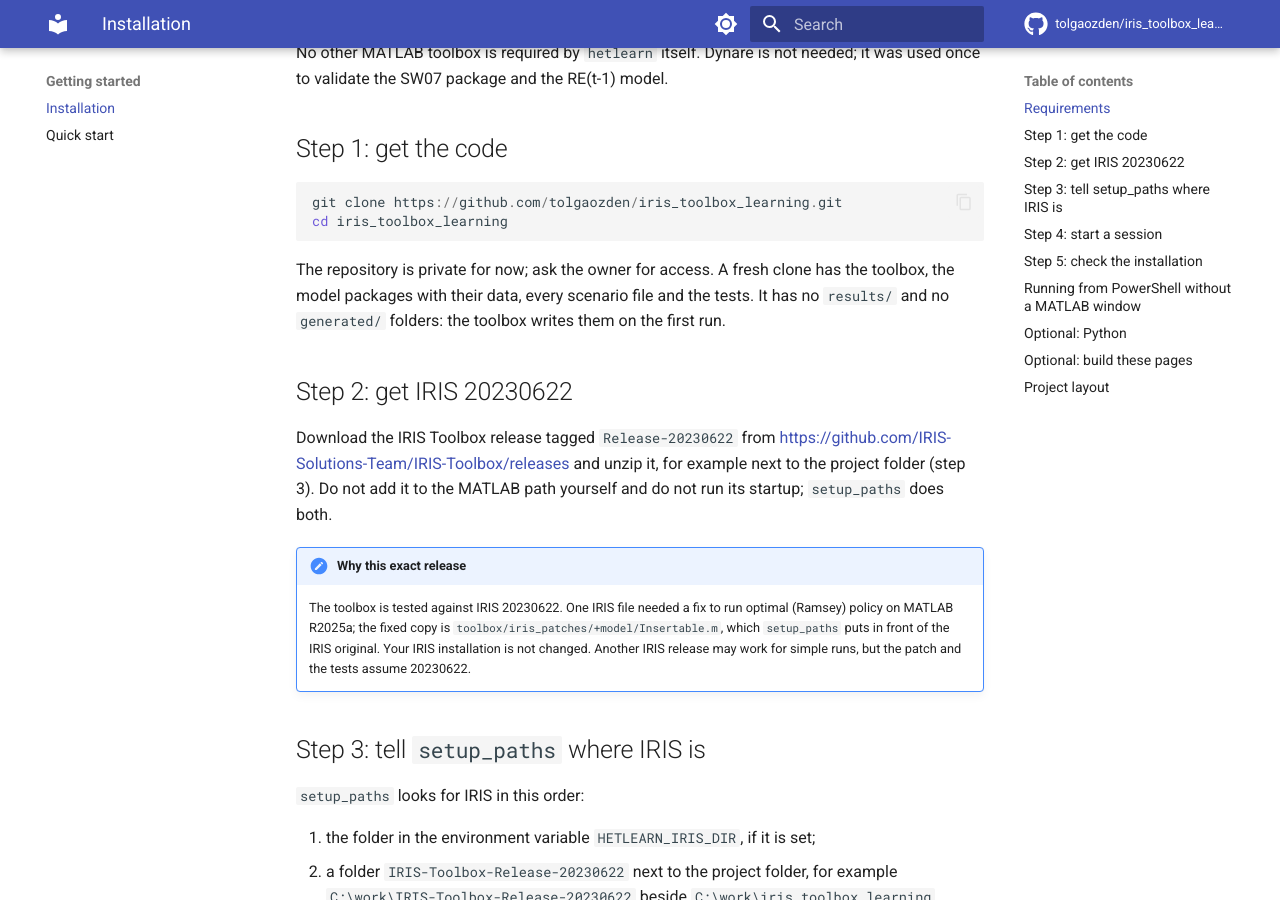
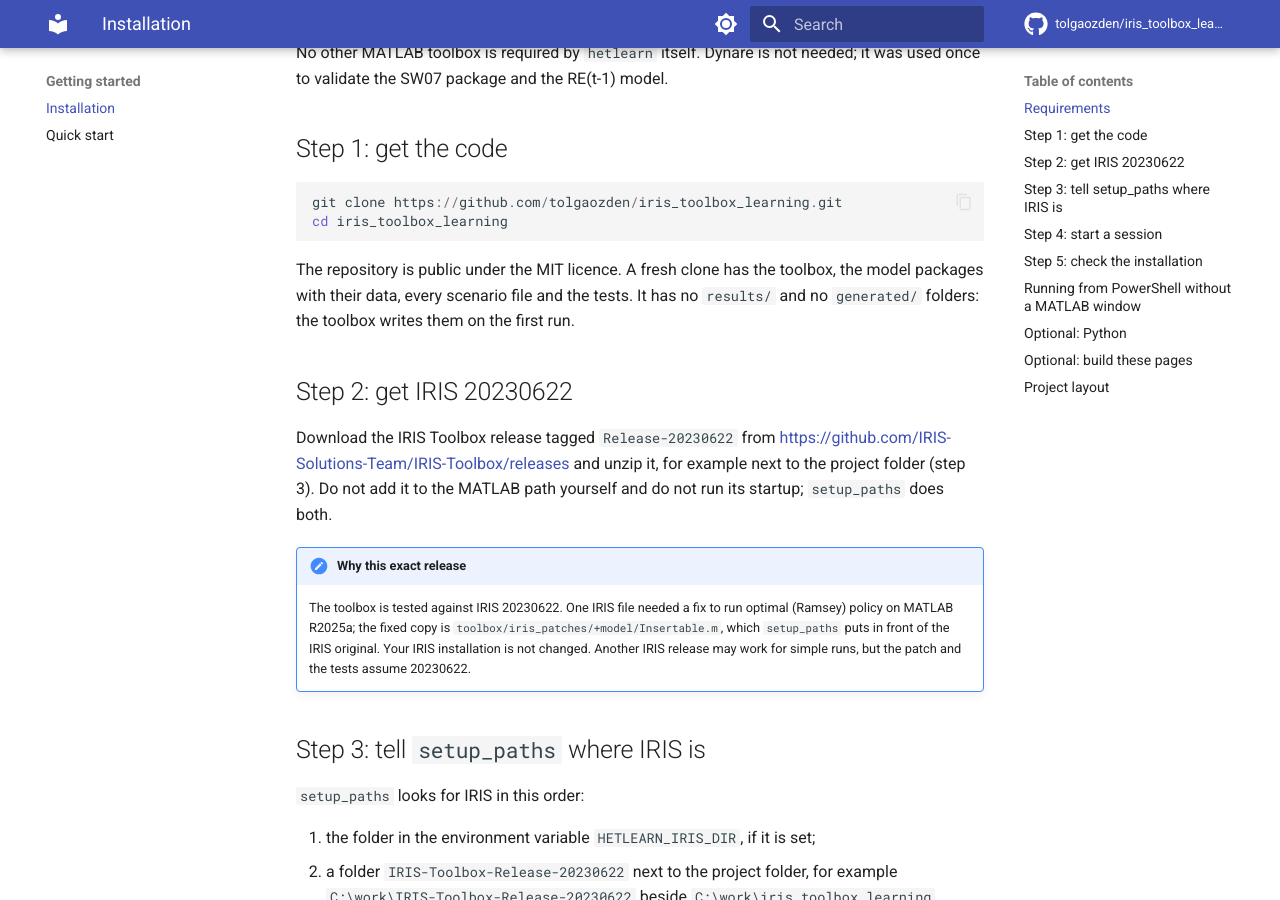
Before and after one commit to HetLearn/iris_toolbox_learning, an MkDocs documentation site: the page built from docs_site/getting-started/installation.md, in a window 1280 px wide and 900 px high, scrolled down 560 px. Built offline with MkDocs 1.6.1 and Material for MkDocs 9.7.7, drawn with Linux system fonts in a browser that asks for light colours; comment, search, counter and statistics services are not loaded.

Commit message:
Repository is public: update wording (docs_site/getting-started/installation.md)

````diff
--- a/docs_site/getting-started/installation.md
+++ b/docs_site/getting-started/installation.md
@@ -19,7 +19,7 @@ git clone https://github.com/tolgaozden/iris_toolbox_learning.git
 cd iris_toolbox_learning
 ```
 
-The repository is private for now; ask the owner for access. A fresh clone has the toolbox,
+The repository is public under the MIT licence. A fresh clone has the toolbox,
 the model packages with their data, every scenario file and the tests. It has no `results/`
 and no `generated/` folders: the toolbox writes them on the first run.
 
````
